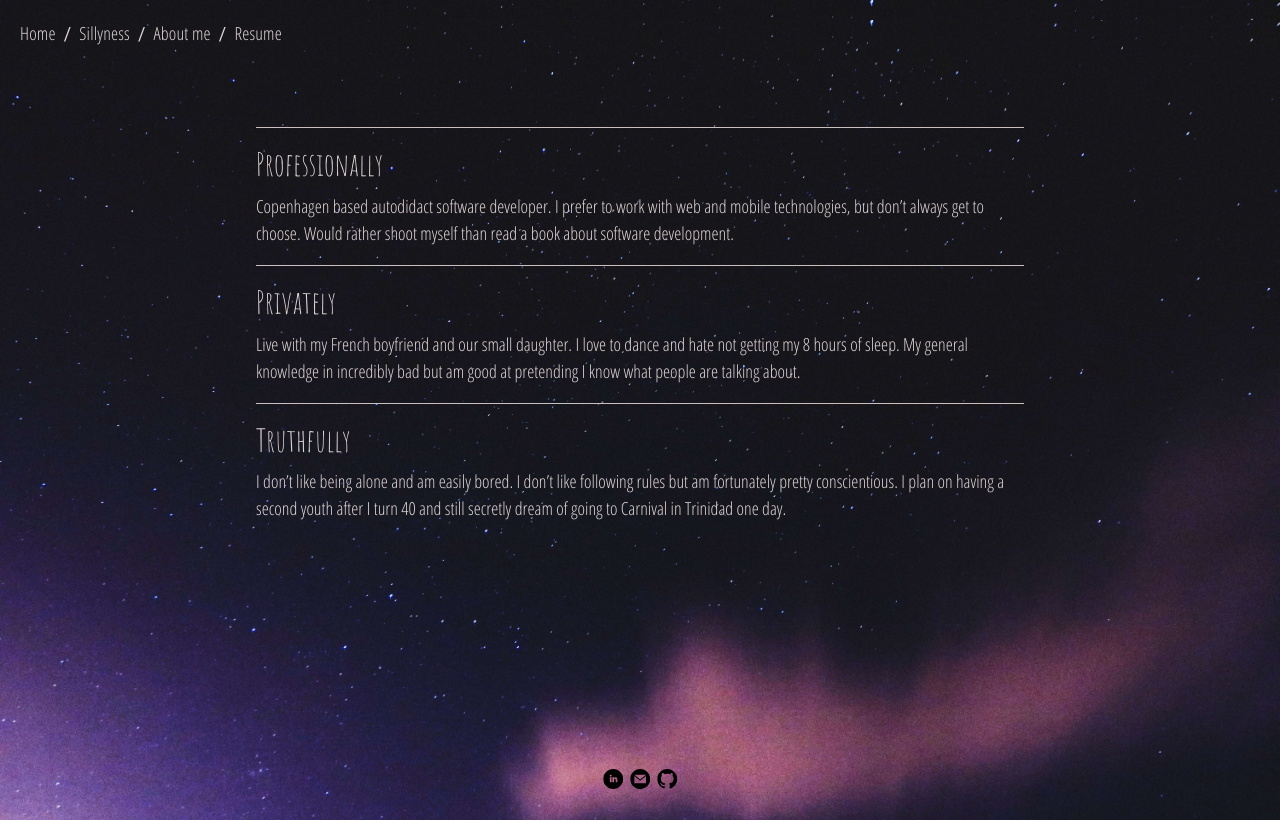
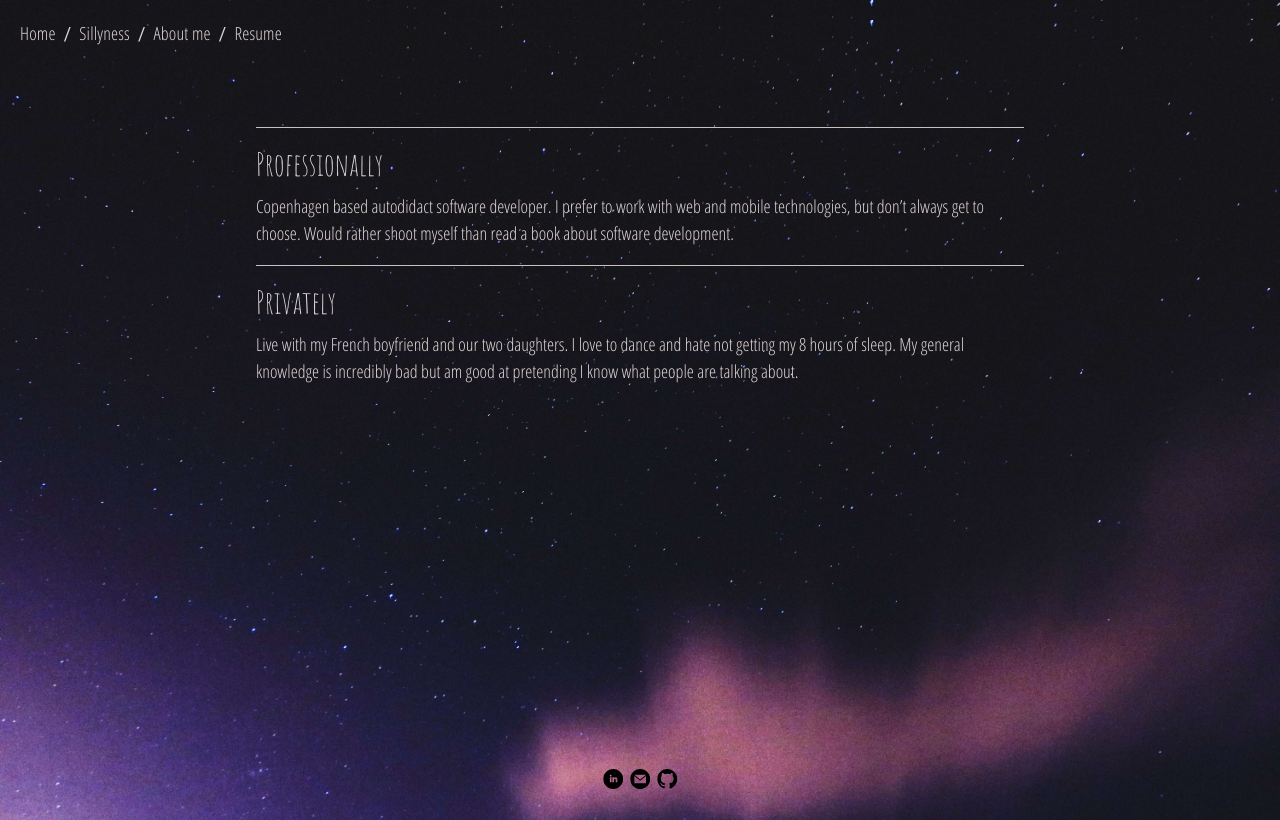
Before and after one commit to majaokholm/personalsite, a React (Create React App) app: page /#/about in a window 1280 px wide. Built offline with nearby package versions, Linux system fonts and the light colour scheme.

Commit message:
updated libaries and commented out a few things

```diff
--- a/package.json
+++ b/package.json
@@ -5,17 +5,17 @@
   "dependencies": {
     "@material-ui/core": "^4.7.2",
     "@material-ui/icons": "^4.5.1",
-    "@testing-library/jest-dom": "^4.2.4",
+    "@testing-library/jest-dom": "^5.16.2",
     "@testing-library/react": "^9.3.3",
     "@testing-library/user-event": "^7.1.2",
     "bootstrap": "^4.4.1",
     "husky": "^3.1.0",
-    "lint-staged": "^9.5.0",
+    "lint-staged": "^12.3.3",
     "prettier": "^1.19.1",
     "react": "^16.12.0",
     "react-dom": "^16.12.0",
     "react-router-dom": "^5.1.2",
-    "react-scripts": "3.3.0",
+    "react-scripts": "^5.0.0",
     "reactstrap": "^8.2.0"
   },
   "scripts": {
--- a/src/components/About.js
+++ b/src/components/About.js
@@ -1,6 +1,5 @@
 import React from 'react';
 import './About.css';
-
 
 class SecondAbout extends React.Component {
   render() {
@@ -8,13 +7,22 @@ class SecondAbout extends React.Component {
       <div className="aboutContent">
         <hr></hr>
         <h3 className="headline">Professionally</h3>
-          <p className="paragraphs">Copenhagen based autodidact software developer. I prefer to work with web and mobile technologies, but don’t always get to choose. Would rather shoot myself than read a book about software development.</p>
+        <p className="paragraphs">
+          Copenhagen based autodidact software developer. I prefer to work with
+          web and mobile technologies, but don’t always get to choose. Would
+          rather shoot myself than read a book about software development.
+        </p>
         <hr></hr>
         <h3 className="headline">Privately</h3>
-          <p className="paragraphs">Live with my French boyfriend and our small daughter. I love to dance and hate not getting my 8 hours of sleep. My general knowledge in incredibly bad but am good at pretending I know what people are talking about.</p>
-          <hr></hr>
+        <p className="paragraphs">
+          Live with my French boyfriend and our two daughters. I love to dance
+          and hate not getting my 8 hours of sleep. My general knowledge is
+          incredibly bad but am good at pretending I know what people are
+          talking about.
+        </p>
+        {/*<hr></hr>
           <h3 className="headline">Truthfully</h3>
-          <p className="paragraphs">I don’t like being alone and am easily bored. I don’t like following rules but am fortunately pretty conscientious. I plan on having a second youth after I turn 40 and still secretly dream of going to Carnival in Trinidad one day.</p>
+          <p className="paragraphs">I don’t like being alone and am easily bored. I don’t like following rules but am fortunately pretty conscientious. I plan on having a second youth after I turn 40 and still secretly dream of going to Carnival in Trinidad one day.</p>*/}
       </div>
     );
   }
--- a/src/components/Home.js
+++ b/src/components/Home.js
@@ -1,7 +1,15 @@
 import React from 'react';
-import './Home.css'
+import './Home.css';
 
-const statements = ['popcorn-loving developer','samba-dancing lady','sillyness activist', 'stackoverflow lover', 'pro googler', 'musicalchair fanatic', 'mommy of one', 'speelingbee looser'];
+const statements = [
+  'popcorn lover',
+  'samba dancer',
+  'sillyness activist',
+  'stackoverflow enthusiast',
+  'pro googler',
+  'musicalchair fanatic',
+  'speelingbee looser'
+];
 
 class Home extends React.Component {
   constructor() {
```
Also changed, not shown: 2 other files (tests, documents, lock files or other folders). Lines whose indentation alone changed are shown as unchanged.
